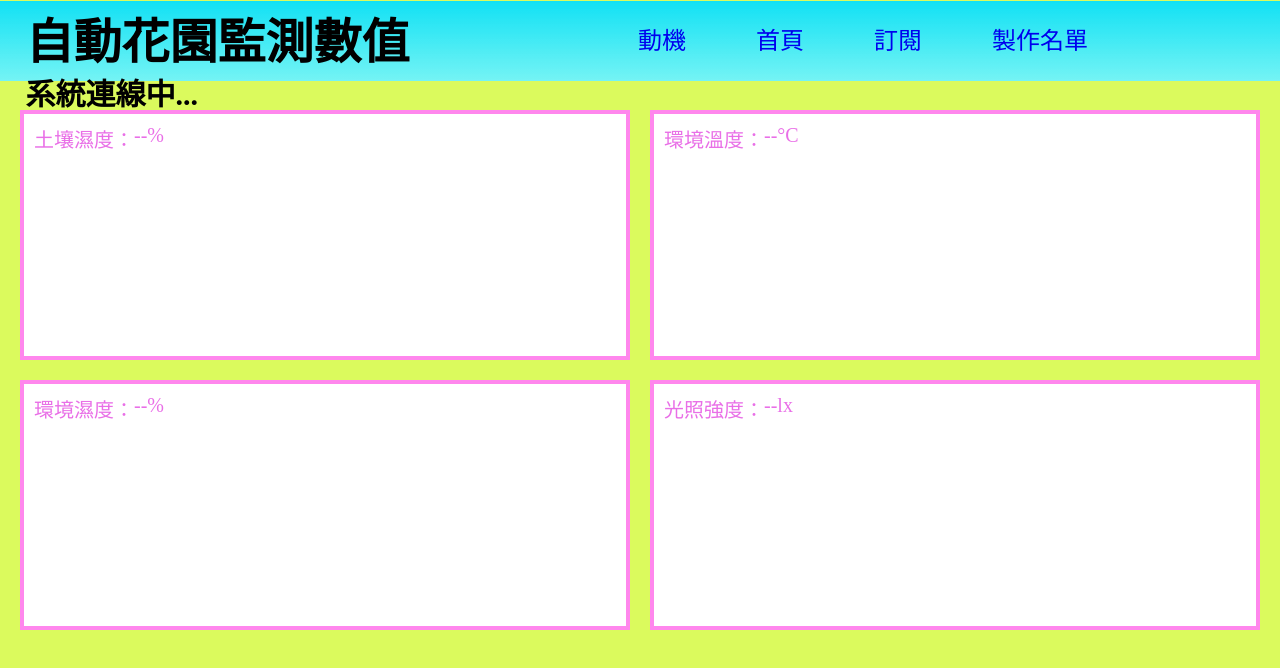
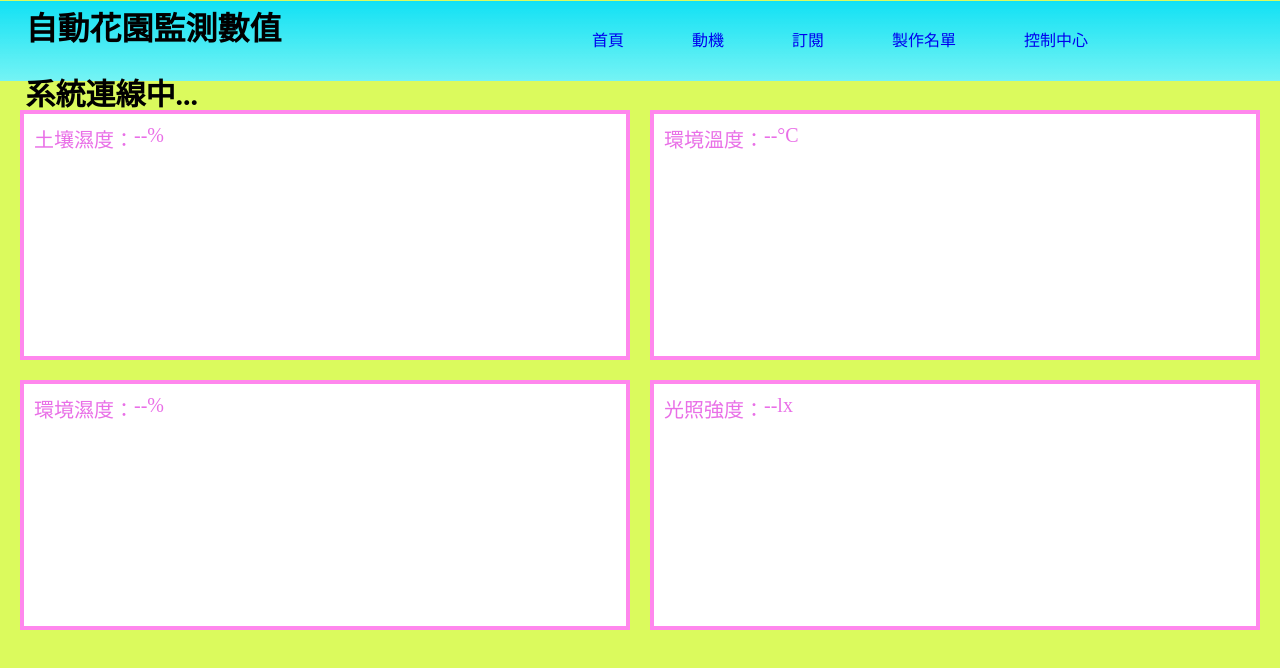
Before and after one commit to eason20090604/my_esp32_garden, a website: page public/index.html in a window 1280 px wide. Drawn offline with nearby package versions, Linux system fonts and the light colour scheme; no server answers.

Commit message:
Update index.html

```diff
--- a/public/index.html
+++ b/public/index.html
@@ -11,16 +11,15 @@
 <body>
 
   <header>
-        <span style="font-size: x-large;">
     <h1>自動花園監測數值</h1>
-            <nav>
+
     <ul>
+        <li><a href="首頁.html">首頁</a></li>
         <li><a href="動機.html">動機</a></li>
-                    <li><a href="/">首頁</a></li> <li><a href="訂閱.html">訂閱</a></li>
+        <li><a href="訂閱.html">訂閱</a></li>
         <li><a href="製作名單.html">製作名單</a></li>
+        <li><a href="控制中心.html">控制中心</a></li>
     </ul>
-            </nav>
-        </span>
     </header>
 
     <section class="標題">
```
Lines whose indentation alone changed are shown as unchanged.
